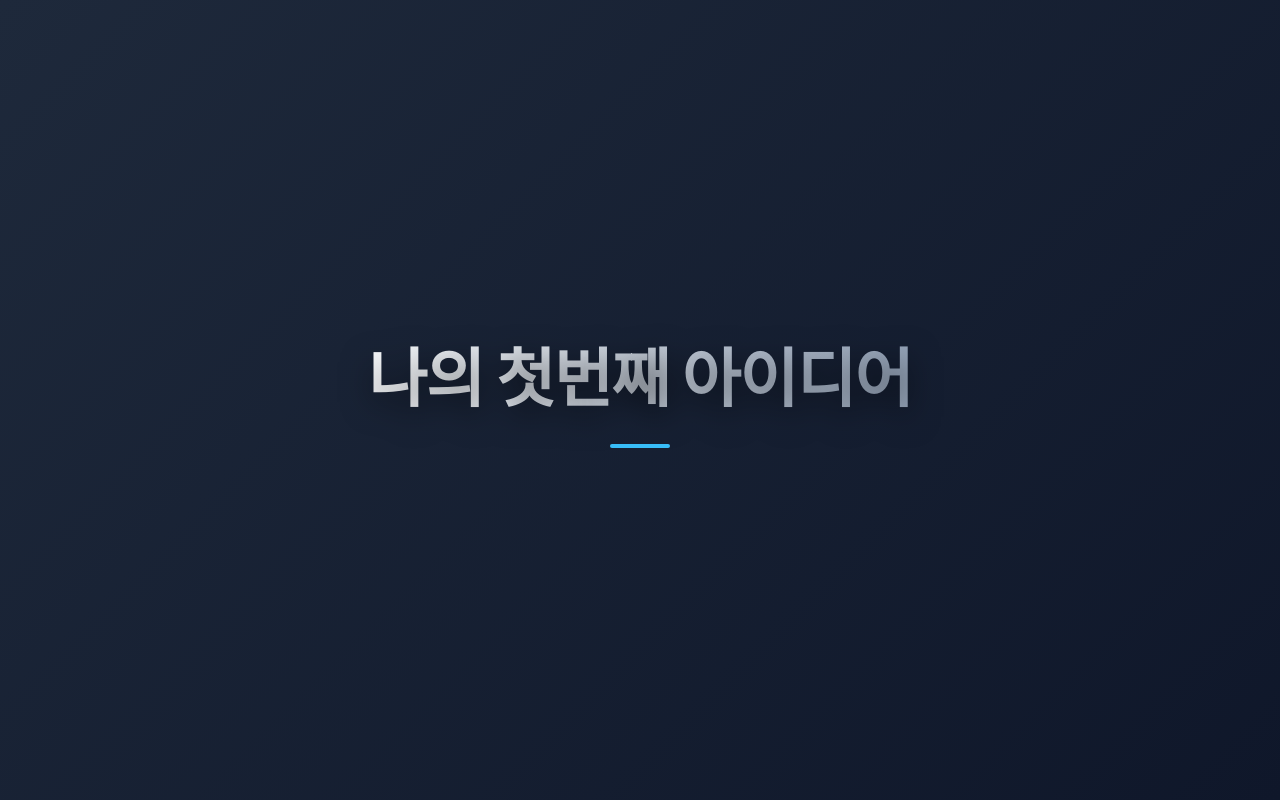
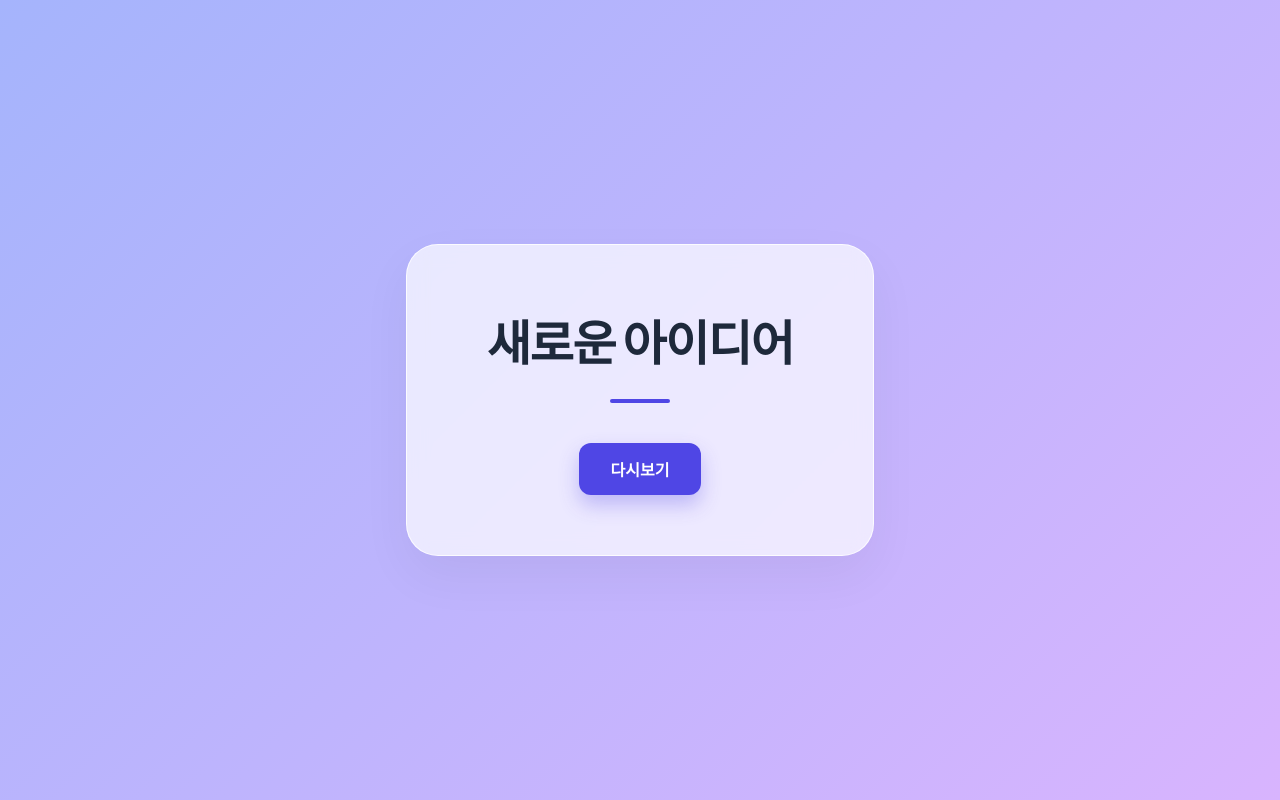
Before and after one commit to Joonmo-Ahn/Antigravity, a plain HTML site: page course_1/index.html in a window 1280 px wide. Drawn offline with Linux system fonts and the light colour scheme.

Commit message:
Update design and add dynamic theme interactions

```diff
--- a/course_1/index.html
+++ b/course_1/index.html
@@ -3,17 +3,47 @@
 <head>
     <meta charset="UTF-8">
     <meta name="viewport" content="width=device-width, initial-scale=1.0">
-    <title>나의 첫번째 아이디어</title>
+    <title>새로운 아이디어</title>
     <link rel="preconnect" href="https://fonts.googleapis.com">
     <link rel="preconnect" href="https://fonts.gstatic.com" crossorigin>
-    <link href="https://fonts.googleapis.com/css2?family=Inter:wght@400;700;800&display=swap" rel="stylesheet">
+    <link href="https://fonts.googleapis.com/css2?family=Inter:wght@400;700;800&family=Outfit:wght@400;700;800&display=swap" rel="stylesheet">
     <link rel="stylesheet" href="style.css">
-    <meta name="description" content="나의 첫번째 아이디어를 소개하는 멋진 웹페이지">
+    <meta name="description" content="새로운 아이디어를 소개하는 멋진 웹페이지">
 </head>
 <body>
     <main class="container">
-        <h1 id="main-title" class="title">나의 첫번째 아이디어</h1>
-        <div class="divider"></div>
+        <div class="card">
+            <h1 id="main-title" class="title">새로운 아이디어</h1>
+            <div class="divider"></div>
+            <button id="btn-change" class="btn-replay">다시보기</button>
+        </div>
     </main>
+
+    <script>
+        const titles = ["새로운 아이디어", "잘해보자", "멋있을거야"];
+        const bgClasses = ["", "bg-pink", "bg-green"];
+        const textClasses = ["", "text-pink", "text-green"];
+        let currentIndex = 0;
+
+        const btn = document.getElementById('btn-change');
+        const titleEl = document.getElementById('main-title');
+        const bodyEl = document.body;
+
+        btn.addEventListener('click', () => {
+            currentIndex = (currentIndex + 1) % titles.length;
+
+            // Change Text
+            titleEl.textContent = titles[currentIndex];
+
+            // Change Background Theme
+            bodyEl.className = bgClasses[currentIndex];
+
+            // Change Title Color Theme
+            titleEl.className = `title ${textClasses[currentIndex]}`;
+
+            // Update Button Text
+            btn.textContent = currentIndex === 0 ? "다시보기" : "다음으로";
+        });
+    </script>
 </body>
 </html>
--- a/course_1/style.css
+++ b/course_1/style.css
@@ -1,9 +1,12 @@
 :root {
-    --bg-color: #0f172a;
-    --accent-color: #38bdf8;
-    --text-color: #f8fafc;
-    --font-main: 'Inter', system-ui, -apple-system, sans-serif;
-    --gradient: linear-gradient(135deg, #1e293b 0%, #0f172a 100%);
+    --bg-color: #a5b4fc;
+    --accent-color: #ffffff;
+    --text-color: #1e293b;
+    --font-main: 'Outfit', 'Inter', system-ui, -apple-system, sans-serif;
+    --gradient: linear-gradient(135deg, #a5b4fc 0%, #d8b4fe 100%);
+    --btn-color: #4f46e5;
+    --pink-gradient: linear-gradient(135deg, #fbcfe8 0%, #f9a8d4 100%);
+    --green-gradient: linear-gradient(135deg, #bbf7d0 0%, #86efac 100%);
 }
 
 * {
@@ -30,26 +33,59 @@ body {
 }
 
 .title {
-    font-size: 4rem;
+    font-size: 48px;
     font-weight: 800;
-    letter-spacing: -0.02em;
-    background: linear-gradient(to right, #f8fafc, #94a3b8);
-    -webkit-background-clip: text;
-    -webkit-text-fill-color: transparent;
+    letter-spacing: -0.03em;
+    color: var(--text-color);
+    margin-bottom: 16px;
     opacity: 0;
-    transform: translateY(30px);
+    transform: translateY(20px);
     animation: fadeInUp 1.2s cubic-bezier(0.2, 0.8, 0.2, 1) forwards;
-    text-shadow: 0 10px 30px rgba(0, 0, 0, 0.5);
+}
+
+.card {
+    background: rgba(255, 255, 255, 0.7);
+    backdrop-filter: blur(10px);
+    padding: 60px 80px;
+    border-radius: 32px;
+    box-shadow: 0 20px 50px rgba(0, 0, 0, 0.05);
+    border: 1px solid rgba(255, 255, 255, 0.8);
 }
 
 .divider {
     width: 60px;
     height: 4px;
-    background: var(--accent-color);
-    margin: 24px auto;
+    background: var(--btn-color);
+    margin: 24px auto 40px;
     border-radius: 2px;
     transform: scaleX(0);
     animation: expandWidth 0.8s 0.6s cubic-bezier(0.2, 0.8, 0.2, 1) forwards;
+}
+
+.btn-replay {
+    display: inline-block;
+    padding: 14px 32px;
+    background: var(--btn-color);
+    color: white;
+    border: none;
+    border-radius: 12px;
+    font-size: 1rem;
+    font-weight: 700;
+    cursor: pointer;
+    transition: all 0.3s ease;
+    box-shadow: 0 10px 20px rgba(79, 70, 229, 0.3);
+    opacity: 0;
+    animation: fadeInUp 0.8s 1.2s cubic-bezier(0.2, 0.8, 0.2, 1) forwards;
+}
+
+.btn-replay:hover {
+    transform: translateY(-3px);
+    box-shadow: 0 15px 30px rgba(79, 70, 229, 0.4);
+    background: #4338ca;
+}
+
+.btn-replay:active {
+    transform: translateY(-1px);
 }
 
 @keyframes fadeInUp {
@@ -65,6 +101,23 @@ body {
     }
 }
 
+/* Dynamic Theme Classes */
+body.bg-pink {
+    background: var(--pink-gradient);
+}
+
+body.bg-green {
+    background: var(--green-gradient);
+}
+
+.title.text-pink {
+    color: #db2777;
+}
+
+.title.text-green {
+    color: #15803d;
+}
+
 /* Responsive adjustments */
 @media (max-width: 768px) {
     .title {
```
